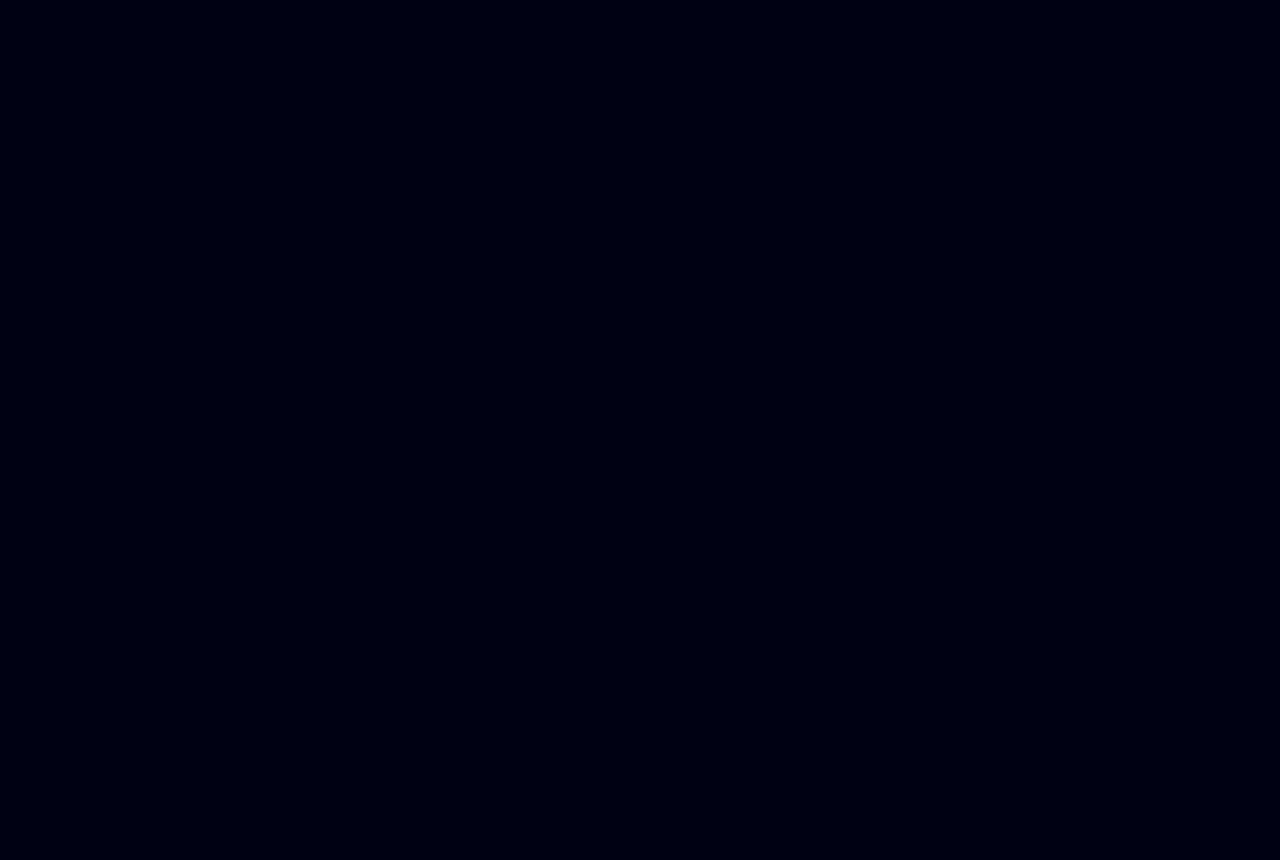
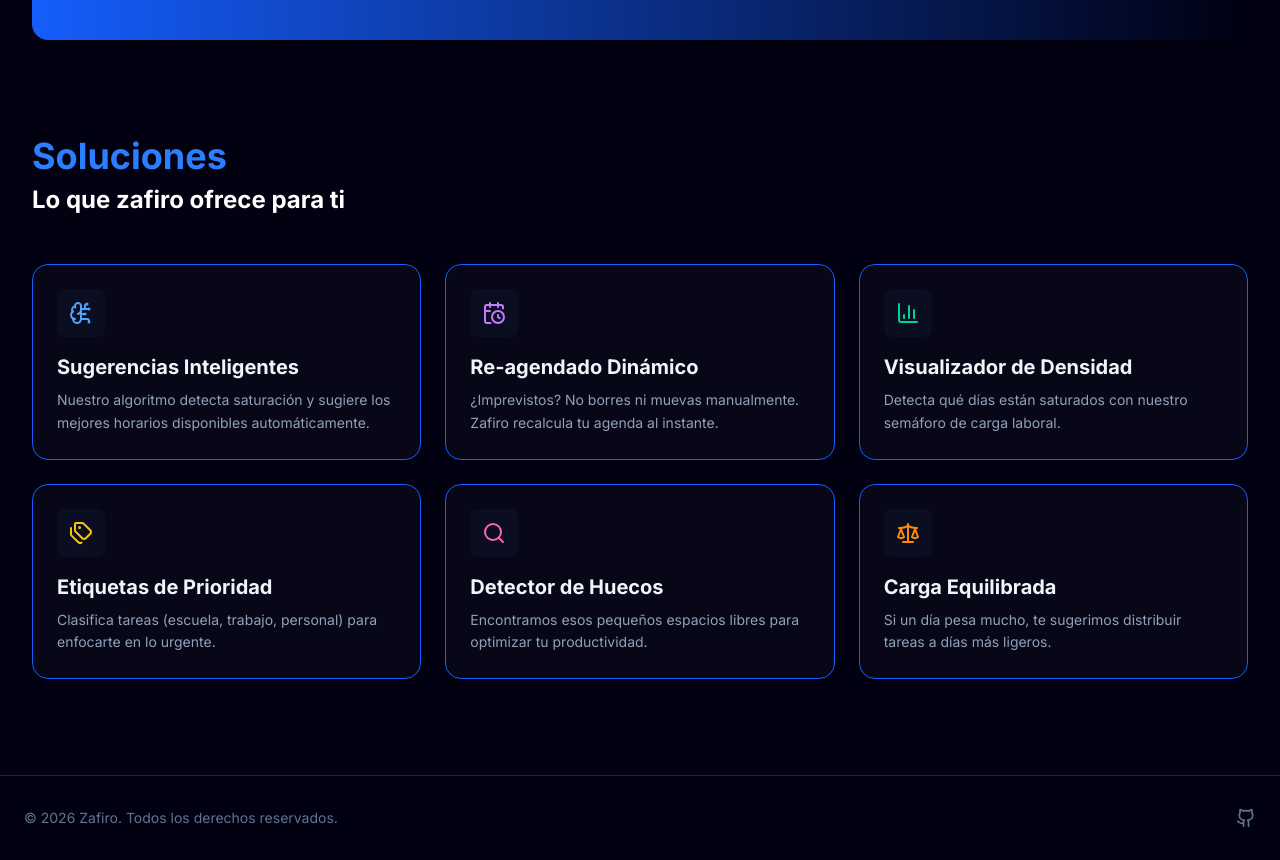
Before and after one commit to Silverz34/Zafiro_Frontend, a Next.js app: page / in a window 1280 px wide. Shown: the part 880-1740 px from the top of the page. Before the commit the page ends 800 px from the top, so only its background shows below. Built offline with nearby package versions, Linux system fonts and the light colour scheme.

Commit message:
landing mas o menos

```diff
--- /dev/null
+++ b/components/Card.tsx
@@ -0,0 +1,20 @@
+
+interface FeatureCardProps {
+  icon: React.ReactNode;
+  title: string;
+  desc: string;
+}
+
+export function FeatureCard({ icon, title, desc }: FeatureCardProps) {
+  return (
+    <div className="p-6 rounded-2xl border bg-[#100F1D]/50 hover:bg-[#171733] border-blue-600 transition-all duration-300 group">
+      <div className="mb-4 p-3 bg-slate-900/50 w-fit rounded-lg group-hover:scale-110 transition-transform">
+        {icon}
+      </div>
+      <h4 className="text-xl font-bold mb-2 text-slate-100">{title}</h4>
+      <p className="text-slate-400 text-sm leading-relaxed">
+        {desc}
+      </p>
+    </div>
+  );
+}
--- a/package.json
+++ b/package.json
@@ -9,6 +9,7 @@
     "lint": "eslint"
   },
   "dependencies": {
+    "lucide-react": "^0.564.0",
     "next": "16.1.6",
     "react": "19.2.3",
     "react-dom": "19.2.3"
--- a/src/app/page.tsx
+++ b/src/app/page.tsx
@@ -1,13 +1,16 @@
 import Link from "next/link";
 import Image from "next/image";
 import { FondoHero } from "../../components/Hero/fondo-hero";
+import {FeatureCard} from "../../components/Card"
+import { BrainCircuit, CalendarClock, BarChart3, Tags, Search, Scale, Github } from "lucide-react";
 
 export default function Home() {
   return (
     <div className="min-h-screen flex flex-col font-sans dark:bg-[var(--background)]">
+
       <header className="w-full py-5 px-8 flex justify-between items-center max-w-10xl mx-auto">
         <div className="flex items-center gap-2">
-          <Image loading="eager" src="/Logo_zafiro.png" alt="Zafiro Logo" width={500} height={500} className="h-15 w-auto" />
+          <Image loading="eager" src="/Logo_zafiro.png" alt="Zafiro Logo" width={500} height={500} className="h-30 w-auto" />
         </div>
         <div className="flex gap-4">
           <Link href="/login" className="px-4 py-2 text-sm hover:text-blue-400 transition-colors">
@@ -35,10 +38,65 @@ export default function Home() {
           </div>
         </section>
 
+        <section className="w-full md:h-100 bg-gradient-to-r from-blue-400 from-blue-600 rounded-2xl shadow-2xl mb-24 relative overflow-hidden group">
+          <div className="justify-center text-center">
+            <h1>Aun no se que colocar aqui, tal vez una frase chida</h1>
+          </div>
 
+        </section>
 
+        <section className="w-full mb-24">
+          <div className="mb-12">
+            <h2 className="text-4xl font-bold text-blue-500 mb-2">Soluciones</h2>
+            <h3 className="text-2xl font-bold text-white">Lo que zafiro ofrece para ti</h3>
+          </div>
+          <div className="grid grid-cols-1 md:grid-cols-2 lg:grid-cols-3 gap-6">
+            <FeatureCard
+              icon={<BrainCircuit className="w-6 h-6 text-blue-400" />}
+              title="Sugerencias Inteligentes"
+              desc="Nuestro algoritmo detecta saturación y sugiere los mejores horarios disponibles automáticamente."
+            />
+            <FeatureCard
+              icon={<CalendarClock className="w-6 h-6 text-purple-400" />}
+              title="Re-agendado Dinámico"
+              desc="¿Imprevistos? No borres ni muevas manualmente. Zafiro recalcula tu agenda al instante."
+            />
+            <FeatureCard
+              icon={<BarChart3 className="w-6 h-6 text-emerald-400" />}
+              title="Visualizador de Densidad"
+              desc="Detecta qué días están saturados con nuestro semáforo de carga laboral."
+            />
+            <FeatureCard
+              icon={<Tags className="w-6 h-6 text-yellow-400" />}
+              title="Etiquetas de Prioridad"
+              desc="Clasifica tareas (escuela, trabajo, personal) para enfocarte en lo urgente."
+            />
+            <FeatureCard
+              icon={<Search className="w-6 h-6 text-pink-400" />}
+              title="Detector de Huecos"
+              desc="Encontramos esos pequeños espacios libres para optimizar tu productividad."
+            />
+            <FeatureCard
+              icon={<Scale className="w-6 h-6 text-orange-400" />}
+              title="Carga Equilibrada"
+              desc="Si un día pesa mucho, te sugerimos distribuir tareas a días más ligeros."
+            />
+          </div>
+        </section>
 
       </main>
+
+      <footer className="w-full border-t border-slate-800 py-8 mt-auto">
+        <div className="max-w-7xl mx-auto px-6 flex flex-col md:flex-row justify-between items-center gap-4">
+          <div className="text-slate-500 text-sm">
+            © 2026 Zafiro. Todos los derechos reservados.
+          </div>
+          <div className="flex gap-6">
+            <Github className="w-5 h-5 text-slate-500 hover:text-white cursor-pointer" />
+          </div>
+        </div>
+      </footer>
+
     </div>
   );
 }
```
Also changed, not shown: 1 other file (tests, documents, lock files or other folders).
